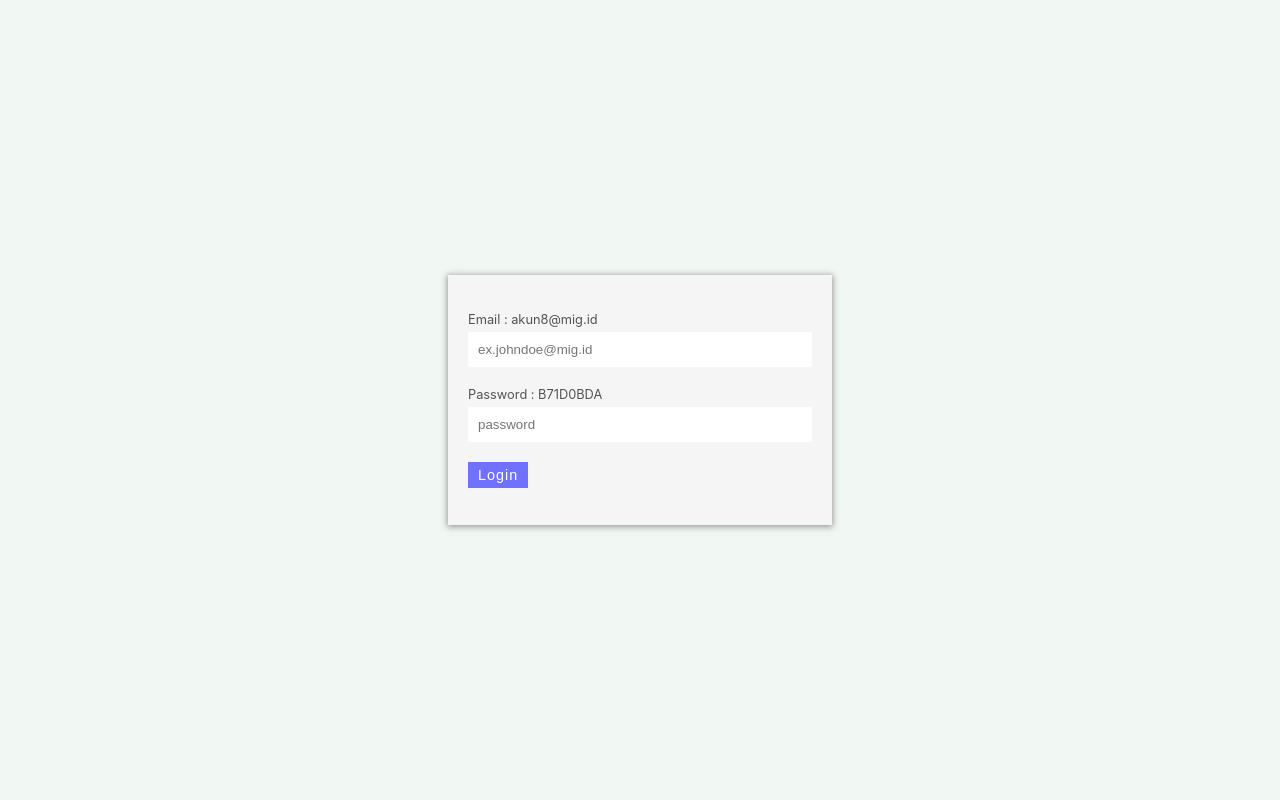
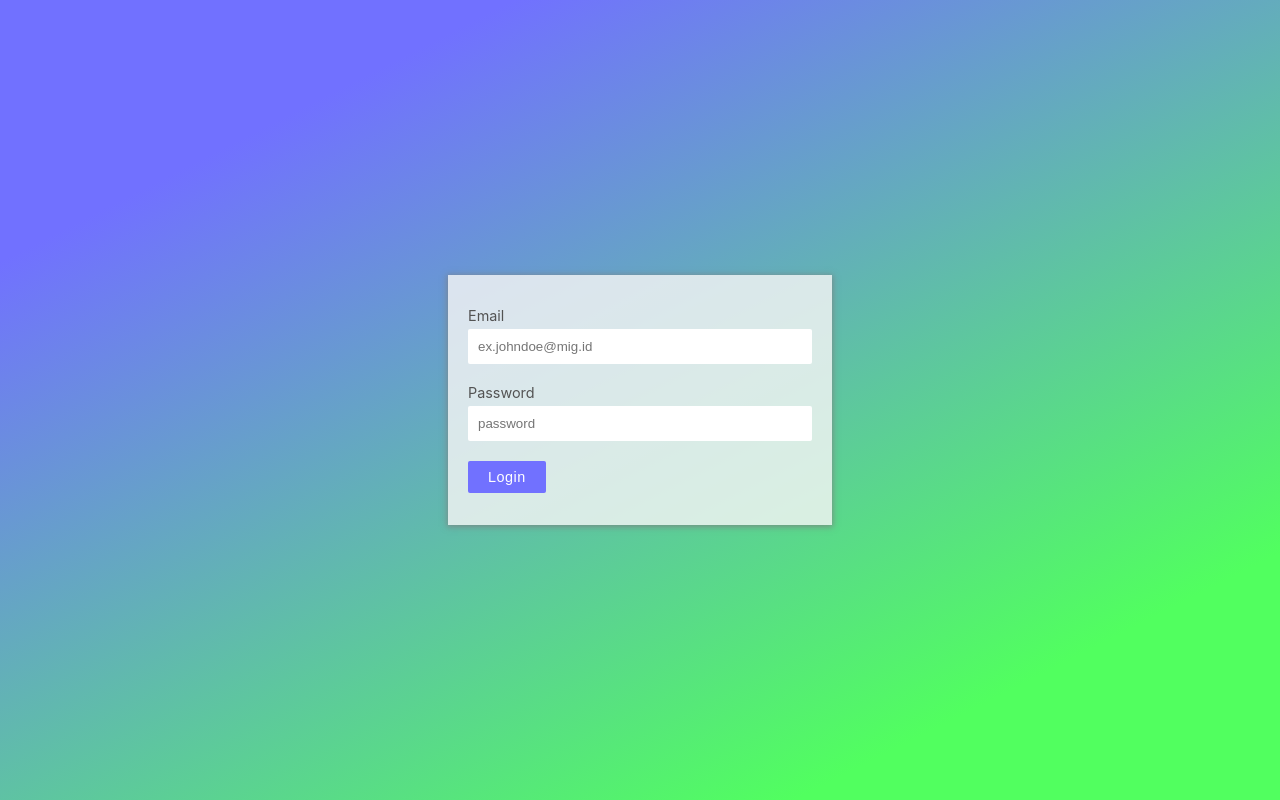
Before and after one commit to rizalyoga/dashboard-mig, a Next.js app: page / in a window 1280 px wide. Built offline with nearby package versions, Linux system fonts and the light colour scheme.

Commit message:
add readme

```diff
--- a/components/pages/customers/CustomerPage.module.scss
+++ b/components/pages/customers/CustomerPage.module.scss
@@ -18,7 +18,7 @@
           align-items: center;
 
           .add_user_icon {
-            background: #3fe929;
+            background: #7171ff;
             cursor: pointer;
             color: #fff;
             padding: 0 10px;
@@ -30,7 +30,7 @@
             min-width: 50px;
 
             &:hover {
-              background: green;
+              background: #3fe929;
             }
           }
 
--- a/components/pages/login/LoginPage.jsx
+++ b/components/pages/login/LoginPage.jsx
@@ -46,7 +46,7 @@ const LoginPage = () => {
       <div className={styles.login__form_container}>
         <form onSubmit={onLogin}>
           <div className={styles.form_email}>
-            <label>Email : akun8@mig.id</label>
+            <label>Email</label>
             <input
               type="email"
               value={email}
@@ -56,7 +56,7 @@ const LoginPage = () => {
             />
           </div>
           <div className={styles.form_password}>
-            <label>Password : B71D0BDA</label>
+            <label>Password</label>
             <input
               type="password"
               value={password}
--- a/components/pages/login/LoginPage.module.scss
+++ b/components/pages/login/LoginPage.module.scss
@@ -3,6 +3,11 @@
   display: flex;
   justify-content: center;
   align-items: center;
+  background: linear-gradient(
+    153deg,
+    rgba(113, 113, 255, 1) 18%,
+    rgba(81, 255, 95, 1) 83%
+  );
 
   .login__form_container {
     display: flex;
@@ -21,6 +26,7 @@
       padding: 20px;
       position: relative;
       width: 100%;
+      z-index: 5;
 
       .form_email,
       .form_password {
@@ -31,7 +37,7 @@
         label {
           color: rgb(83, 83, 83);
           margin-bottom: 5px;
-          font-size: 0.8rem;
+          font-size: 0.9rem;
         }
         input {
           margin-bottom: 20px;
@@ -43,6 +49,7 @@
           &:focus {
             outline: 1px solid #7171ff;
             border: 1px solid #3535fdb9;
+            border-radius: 2px;
           }
         }
       }
@@ -61,14 +68,15 @@
 
         input {
           background: rgb(113, 113, 255);
-          padding: 5px 10px;
+          padding: 8px 20px;
           border: none;
           color: #fff;
           cursor: pointer;
           font-size: 0.9rem;
-          letter-spacing: 1px;
+          letter-spacing: 0.5px;
           left: 0;
           transition: 0.2s ease-in;
+          border-radius: 2px;
 
           &:hover {
             background-color: rgb(48, 196, 60);
--- a/components/sidebar/Sidebar.jsx
+++ b/components/sidebar/Sidebar.jsx
@@ -39,8 +39,7 @@ const Sidebar = () => {
       color: "rgb(83,83,83)",
       icon: "warning",
       showCancelButton: true,
-      confirmButtonColor: "#30d338",
-      cancelButtonColor: "#e61b47",
+      confirmButtonColor: "#7171FF",
       confirmButtonText: "Log out",
     }).then((result) => {
       if (result.isConfirmed) {
--- a/pages/customers/index.jsx
+++ b/pages/customers/index.jsx
@@ -12,6 +12,7 @@ export default Customers;
 export const getServerSideProps = async (context) => {
   const token = context.req.cookies.userAuth;
 
+  if (token) {
     const config = {
       headers: { Authorization: `${token}` },
     };
@@ -25,4 +26,7 @@ export const getServerSideProps = async (context) => {
 
     // Pass data to the page via props
     return { props: dataCustomers };
+  }
+
+  return { props: {} };
 };
```
Also changed, not shown: components/common/form/FormCustomer.jsx (+5 -5 lines), components/common/tables/table_customers/TableCustomer.jsx (+5 -3 lines), components/sidebar/Sidebar.module.scss (+8 -1 lines), 1 other file (tests, documents, lock files or other folders). Lines whose indentation alone changed are shown as unchanged.
